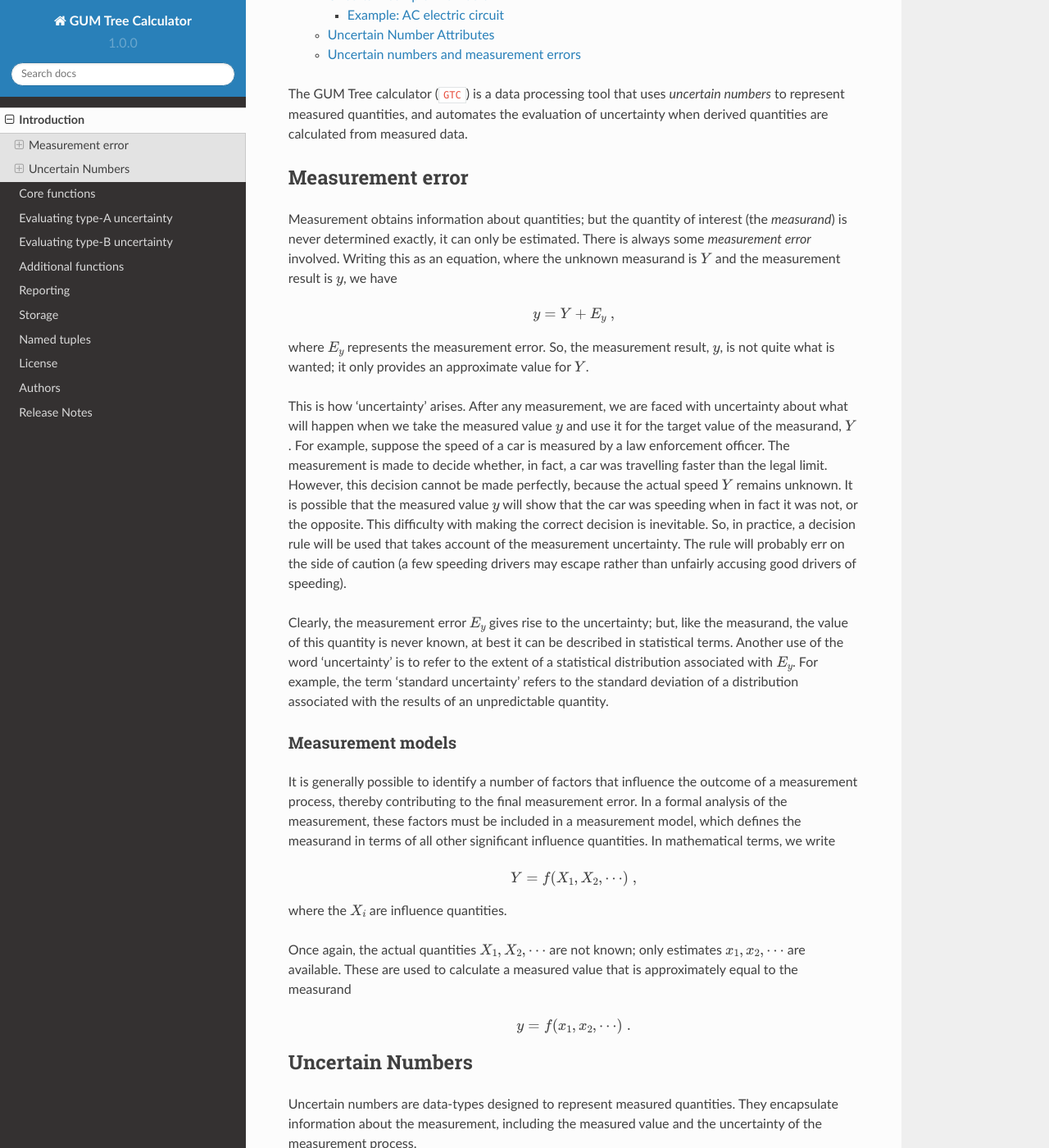
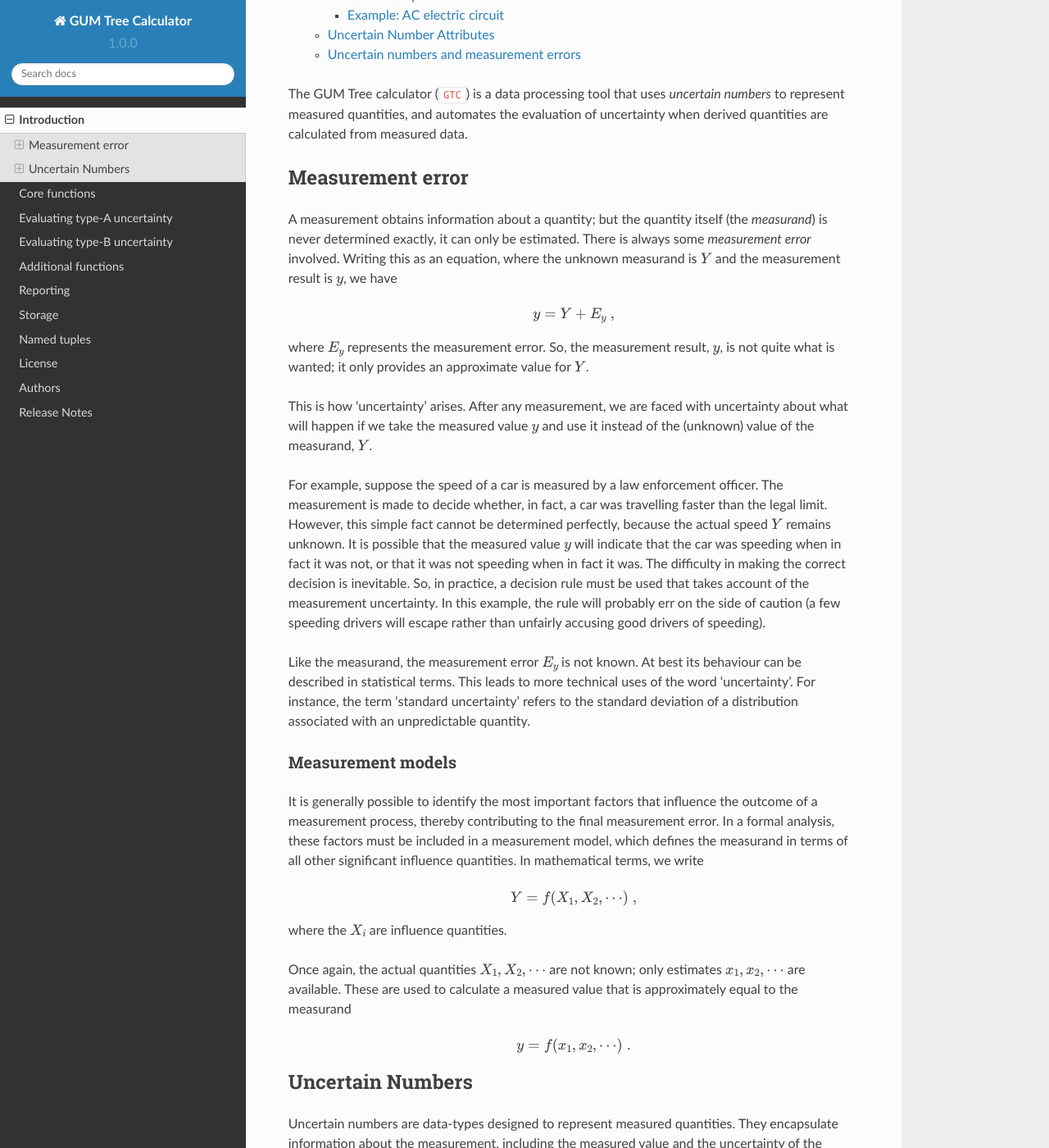
Before and after one commit to MSLNZ/GTC, a Sphinx documentation site: the page built from docs/API/uncertain_numbers.rst, in a window 1280 px wide and 1400 px high, scrolled down 321 px. Shown: the whole window at 82% size. Built offline with Sphinx 7.4.7 and the Read the Docs theme 2.0.0, drawn with Linux system fonts in a browser that asks for light colours; some of the changed text lies outside the part shown.

Commit message:
Minor changes to the intro in the docs

```diff
--- a/docs/API/uncertain_numbers.rst
+++ b/docs/API/uncertain_numbers.rst
@@ -13,7 +13,7 @@ The GUM Tree calculator (``GTC``) is a data processing tool that uses `uncertain
 Measurement error
 =================
 
-Measurement obtains information about quantities; but the quantity of interest (the *measurand*) is never determined exactly, it can only be estimated. There is always some *measurement error* involved. Writing this as an equation, where the unknown measurand is :math:`Y` and the measurement result is :math:`y`, we have
+A measurement obtains information about a quantity; but the quantity itself (the *measurand*) is never determined exactly, it can only be estimated. There is always some *measurement error* involved. Writing this as an equation, where the unknown measurand is :math:`Y` and the measurement result is :math:`y`, we have
 
 .. math::
 
@@ -21,13 +21,15 @@ Measurement obtains information about quantities; but the quantity of interest (
 
 where :math:`E_y` represents the measurement error. So, the measurement result, :math:`y`, is not quite what is wanted; it only provides an approximate value for :math:`Y`.
 
-This is how 'uncertainty' arises. After any measurement, we are faced with uncertainty about what will happen when we take the measured value :math:`y` and use it for the target value of the measurand, :math:`Y`. For example, suppose the speed of a car is measured by a law enforcement officer. The measurement is made to decide whether, in fact, a car was travelling faster than the legal limit. However, this decision cannot be made perfectly, because the actual speed :math:`Y` remains unknown. It is possible that the measured value :math:`y` will show that the car was speeding when in fact it was not, or the opposite. This difficulty with making the correct decision is inevitable. So, in practice, a decision rule will be used that takes account of the measurement uncertainty. The rule will probably err on the side of caution (a few speeding drivers may escape rather than unfairly accusing good drivers of speeding).
+This is how 'uncertainty' arises. After any measurement, we are faced with uncertainty about what will happen if we take the measured value :math:`y` and use it instead of the (unknown) value of the measurand, :math:`Y`.
 
-Clearly, the measurement error :math:`E_y` gives rise to the uncertainty; but, like the measurand, the value of this quantity is never known, at best it can be described in statistical terms. Another use of the word 'uncertainty' is to refer to the extent of a statistical distribution associated with :math:`E_y`. For example, the term 'standard uncertainty' refers to the standard deviation of a distribution associated with the results of an unpredictable quantity.
+For example, suppose the speed of a car is measured by a law enforcement officer. The measurement is made to decide whether, in fact, a car was travelling faster than the legal limit. However, this simple fact cannot be determined perfectly, because the actual speed :math:`Y` remains unknown. It is possible that the measured value :math:`y` will indicate that the car was speeding when in fact it was not, or that it was not speeding when in fact it was. The difficulty in making the correct decision is inevitable. So, in practice, a decision rule must be used that takes account of the measurement uncertainty. In this example, the rule will probably err on the side of caution (a few speeding drivers will escape rather than unfairly accusing good drivers of speeding).
+
+Like the measurand, the measurement error :math:`E_y` is not known. At best its behaviour can be described in statistical terms. This leads to more technical uses of the word 'uncertainty'. For instance, the term 'standard uncertainty' refers to the standard deviation of a distribution associated with an unpredictable quantity.
 
 Measurement models
 ------------------
-It is generally possible to identify a number of factors that influence the outcome of a measurement process, thereby contributing to the final measurement error. In a formal analysis of the measurement, these factors must be included in a measurement model, which defines the measurand in terms of all other significant influence quantities. In mathematical terms, we write
+It is generally possible to identify the most important factors that influence the outcome of a measurement process, thereby contributing to the final measurement error. In a formal analysis, these factors must be included in a measurement model, which defines the measurand in terms of all other significant influence quantities. In mathematical terms, we write
 
 .. math::
 
@@ -49,15 +51,10 @@ Uncertain numbers are data-types designed to represent measured quantities. They
 
 Uncertain numbers are are intended to be used to process measurement data; that is, to evaluate measurement models. The inputs to a measurement model (like :math:`X_1, X_2, \cdots` above) are defined as uncertain numbers. Calculations then obtain an uncertain number for the measurand (:math:`Y`).
 
-There are two types of uncertain number: one for real-valued quantities and one for complex-valued quantities.
+There are two types of uncertain number: one for real-valued quantities and one for complex-valued quantities. At the very least, two pieces of information are needed to define an uncertain number: a value (that is a measured, or approximate, value of the quantity) and an uncertainty that describes the extent of a distribution associated with error in the measured value.
 
 Uncertain real numbers
 ----------------------
-
-To define an uncertain real number, at least two pieces of information are needed:
-
-    #. A *value* (a measured, or approximate, value of the quantity)
-    #. An *uncertainty* (usually the standard deviation of the distribution associated with error in the measured value).
 
 The function :func:`~core.ureal` is often used to define uncertain real number inputs.
 
@@ -102,7 +99,7 @@ To calculate the height, we create uncertain numbers representing the measured q
 
 The result 11.7 metres is our best estimate of the height :math:`H`. The standard uncertainty of this value, as an estimate of the actual height, is 0.8 metres.
 
-It is important to note that these calculations are open ended. We can keep going and evaluate what the observer angle would be at 20 metres from the pole (the uncertainty in the base distance remains 3 cm) ::
+It is important to note that uncertain-number calculations are open ended. In this case, for example, we can keep going and evaluate what the observer angle would be at 20 metres from the pole (the uncertainty in the base distance remains 3 cm) ::
 
     >>> B_20 = ureal(20,3E-2)
     >>> Phi_20 = atan( H/B_20 )
@@ -112,17 +109,12 @@ It is important to note that these calculations are open ended. We can keep goin
     >>> print(Phi_20_deg)
     30.4(1.8)
 
-The value of 30.4 degrees for the angle at 20 metres from the pole has a standard uncertainty of 1.8 degrees.
+The value of 30.4 degrees obtained for the angle, at 20 metres from the pole, has a standard uncertainty of 1.8 degrees.
 
 Uncertain complex numbers
 -------------------------
 
-To define an uncertain number for a complex quantity, at least two pieces of information are needed:
-
-    #. A *value* (a measured, or approximate, value of the quantity)
-    #. An *uncertainty* (for complex quantities, there are different ways of characterising the extent of the distribution associated with the measurement error).
-
-    The function :func:`~core.ucomplex` is often used to define uncertain complex number inputs.
+The function :func:`~core.ucomplex` is often used to define uncertain complex number inputs.
 
 Example: AC electric circuit
 ~~~~~~~~~~~~~~~~~~~~~~~~~~~~
```
